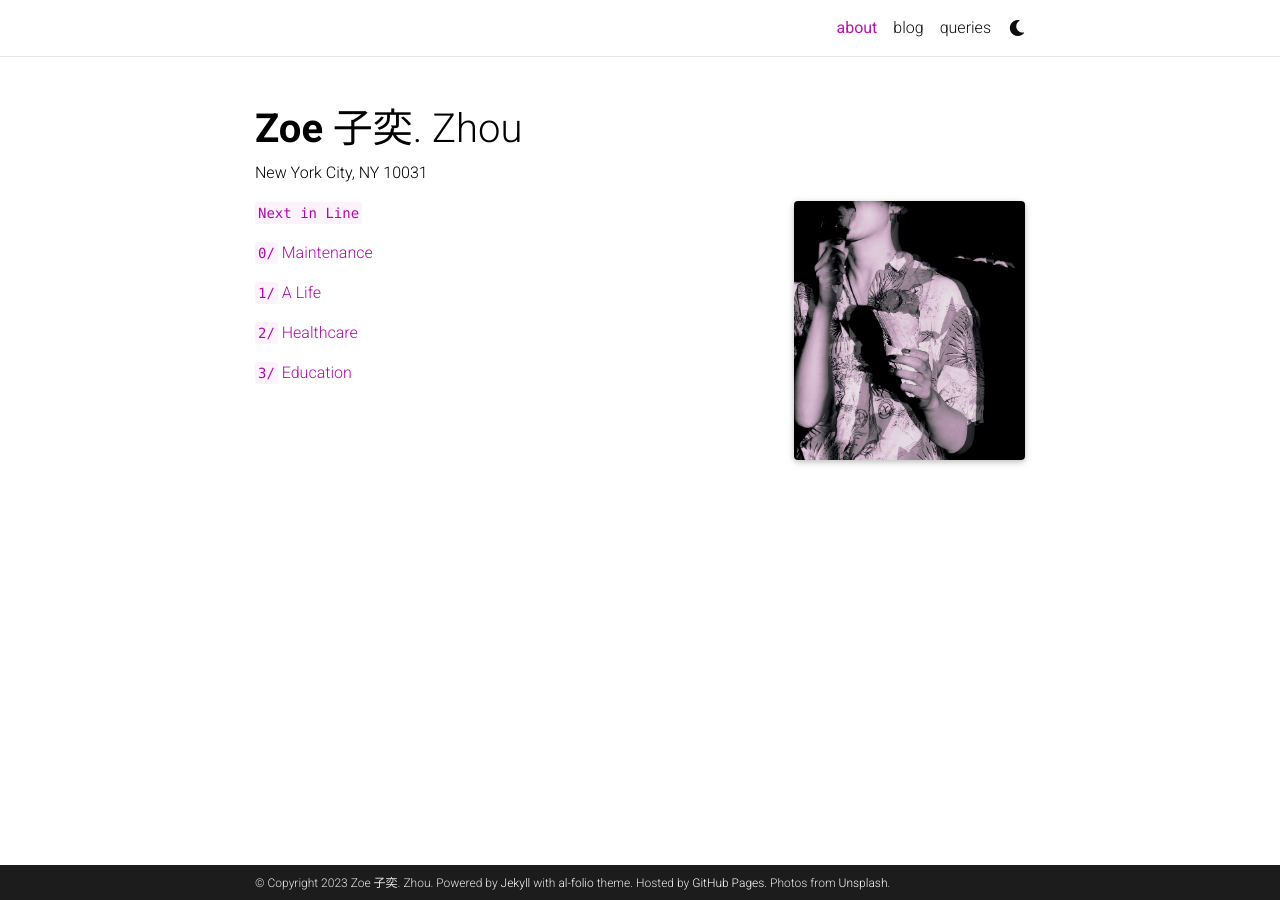
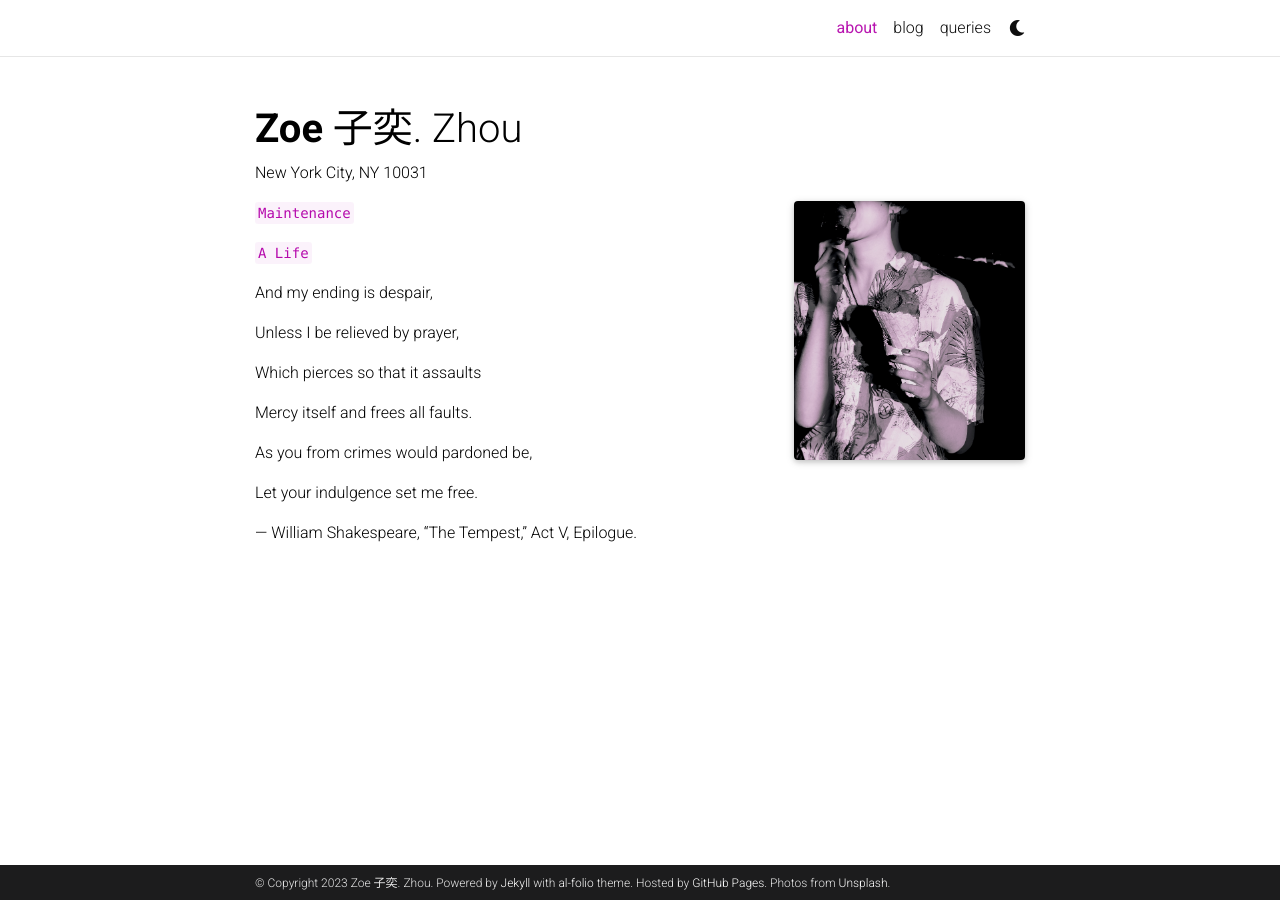
Before and after one commit to Zoewhat/Zoewhat.github.io, a Jekyll site: the page built from _pages/about.md, in a window 1280 px wide. Built offline with Jekyll 4.4.1, drawn with Linux system fonts in a browser that asks for light colours; full-size pictures stand in for the smaller copies a plugin makes; comment, search, counter and statistics services are not loaded; a style sheet for code colours, icons or effects is not loaded.

Commit message:
Update about.md

```diff
--- a/_pages/about.md
+++ b/_pages/about.md
@@ -13,12 +13,21 @@ profile:
 
 ---
 
-`Next in Line`
+[`Maintenance`](https://brook-smash-1a0.notion.site/Maintenance-43e222f3a13c417b97b777d3f479b9f8?pvs=4)
 
-`0/` [Maintenance](https://brook-smash-1a0.notion.site/Maintenance-43e222f3a13c417b97b777d3f479b9f8?pvs=4)
+[`A Life`](https://brook-smash-1a0.notion.site/A-Life-5d091e1b1f1a4468807f1d22b9df0953?pvs=4)
 
-`1/` [A Life](https://brook-smash-1a0.notion.site/A-Life-5d091e1b1f1a4468807f1d22b9df0953?pvs=4)
 
-`2/` [Healthcare](https://brook-smash-1a0.notion.site/Healthcare-8a762fdc3eb94631b0902ee34dd1c071?pvs=4)
+And my ending is despair,
 
-`3/` [Education](https://brook-smash-1a0.notion.site/Education-f6206a2ceffc48e08ecc24d6c44c19b9?pvs=4)
+Unless I be relieved by prayer,
+
+Which pierces so that it assaults
+
+Mercy itself and frees all faults.
+
+As you from crimes would pardoned be,
+
+Let your indulgence set me free.
+
+  — William Shakespeare, "The Tempest," Act V, Epilogue.
```
